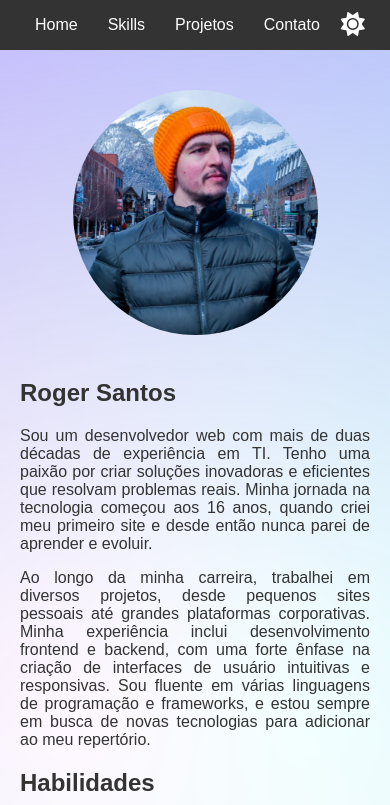
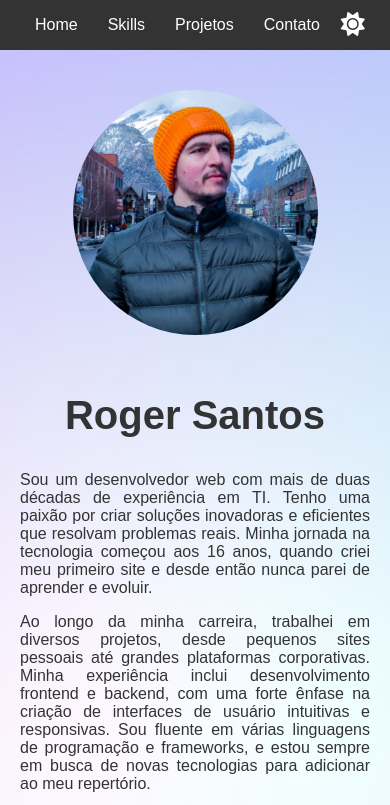
Before and after one commit to roger-refatorando/roger-refatorando.github.io, a plain HTML site: page index.html in a window 390 px wide. Shown: the top 805 px of the page. Drawn offline with nearby package versions, Linux system fonts and the light colour scheme.

Commit message:
ajustes de layout e tamanhos de fontes

```diff
--- a/index.html
+++ b/index.html
@@ -24,7 +24,7 @@
         <section id="hero">
             <div class="hero-content">
                 <div class="hero-text">
-                    <h2>Roger Santos</h2>
+                    <h1>Roger Santos</h1>
                     Sou um desenvolvedor web com mais de duas décadas de experiência em TI. Tenho uma paixão por criar soluções inovadoras e eficientes que resolvam problemas reais. Minha jornada na tecnologia começou aos 16 anos, quando criei meu primeiro site e desde então nunca parei de aprender e evoluir.</p>
                     <p>Ao longo da minha carreira, trabalhei em diversos projetos, desde pequenos sites pessoais até grandes plataformas corporativas. Minha experiência inclui desenvolvimento frontend e backend, com uma forte ênfase na criação de interfaces de usuário intuitivas e responsivas. Sou fluente em várias linguagens de programação e frameworks, e estou sempre em busca de novas tecnologias para adicionar ao meu repertório.</p>
                     <div class="skills">
--- a/styles.css
+++ b/styles.css
@@ -76,6 +76,10 @@ section {
 .hero-text {
   max-width: 100%;
   text-align: justify;
+}
+
+.hero-text h1{
+  font-size: 4em;
 }
 
 .hero-image {
@@ -232,6 +236,11 @@ body.dark-mode figcaption {
     order: 2;
   }
 
+  .hero-text h1 {
+    font-size: 2.5em;
+    text-align: center;
+  }
+
   .hero-image {
     order: 1;
     max-width: 70%;
```
